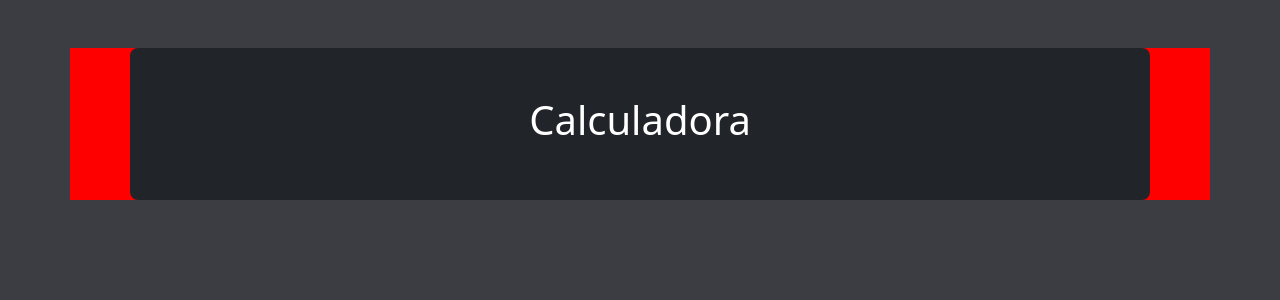
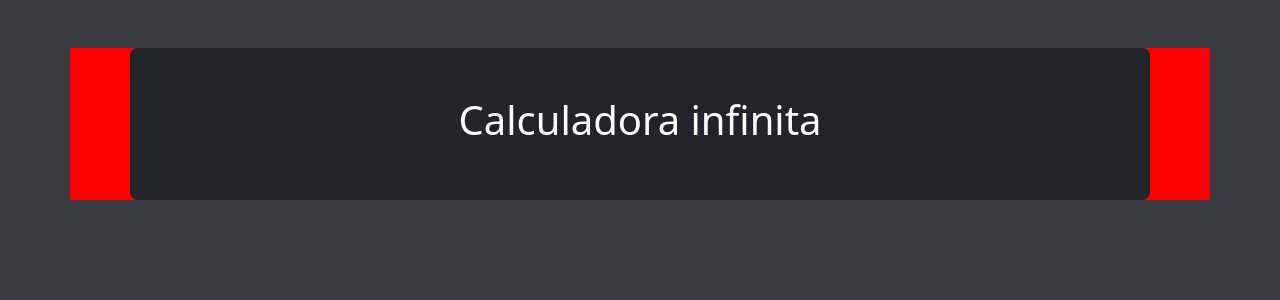
Before and after one commit to redscipher/ex-27-calculadora-vue, a Vue app: page / in a window 1280 px wide. Shown: the top 300 px of the page. Built offline with nearby package versions, Linux system fonts and the light colour scheme.

Commit message:
chore: alterando titulo

```diff
--- a/src/componentes/Cabecalho.vue
+++ b/src/componentes/Cabecalho.vue
@@ -3,7 +3,7 @@
     <header class="p-5 m-5 bg-dark rounded-3 text-center text-white">
         <div class="row">
             <div class="col-12">
-                <h1>Calculadora</h1>
+                <h1>Calculadora infinita</h1>
             </div>
         </div>
     </header>
```
